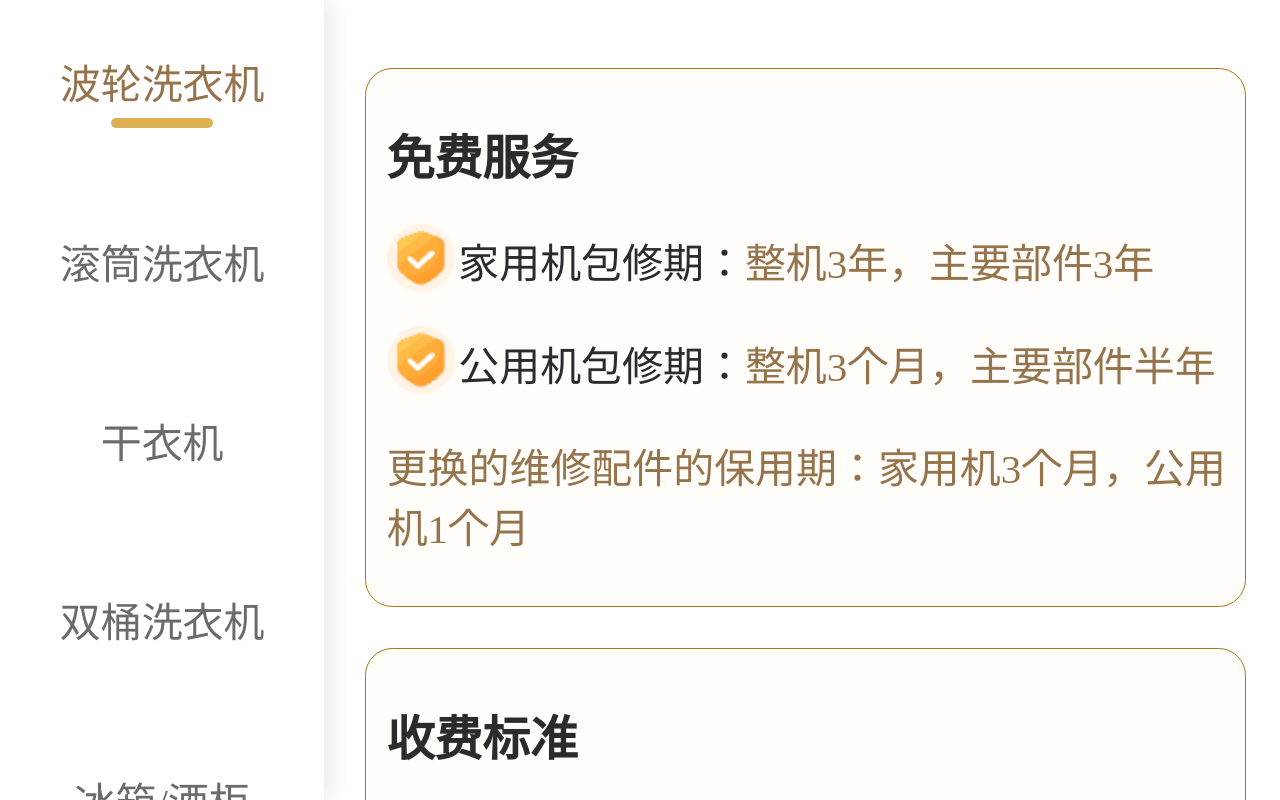
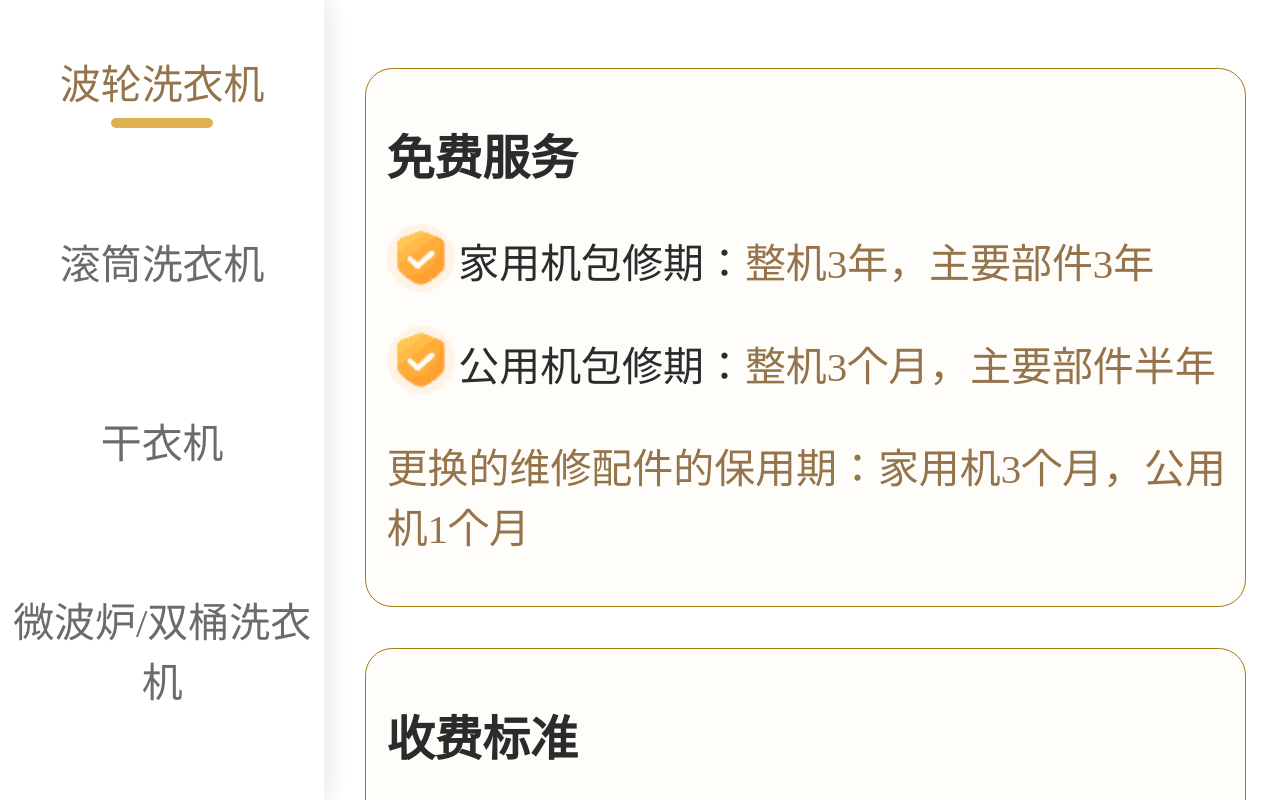
Before and after one commit to samuncle/samuncle.github.io, a plain HTML site: page index.html in a window 1280 px wide. Drawn offline with Linux system fonts and the light colour scheme.

Commit message:
Update bigMoney to bigMoneyOne and modify title

```diff
--- a/index.html
+++ b/index.html
@@ -513,7 +513,7 @@
 										<div v-if="item.bigMoneyTwo" class="bigItem">
 											<div class="dfrow">
 												<div class="rightTxt2">{{item.bigTitle}}</div>
-												<div class="tiptxt2">{{item.bigMoney}}元</div>
+												<div class="tiptxt2">{{item.bigMoneyOne}}元</div>
 											</div>
 											<div class="whiteItem">{{item.big}}</div>
 											<div class="dfrow margintop12">
@@ -660,7 +660,7 @@
 							isShowToll: false,
 							isShowInstall: false,
 							isShowCarry: false,
-							title: "双桶洗衣机",
+							title: "微波炉/双桶洗衣机",
 							simple: "上门咨询、鉴定、调试",
 							small: "更换大、中修以外的其他配件（未换件服务属于简修）",
 							middle: "排水阀、齿轮箱、电机、定时器、仪表板、仪表板座、刹车制动轮、密封圈、底座",
@@ -704,6 +704,7 @@
 							smallMoney: "50-70",
 							middleMoney: "70-100",
 							bigMoney: "150-300",
+							bigMoneyOne: "150-170",
 							bigMoneyTwo: "220-240",
 							bigMoneyThree: "280-300",
 							carryMoneyTop: "150-300",
```
